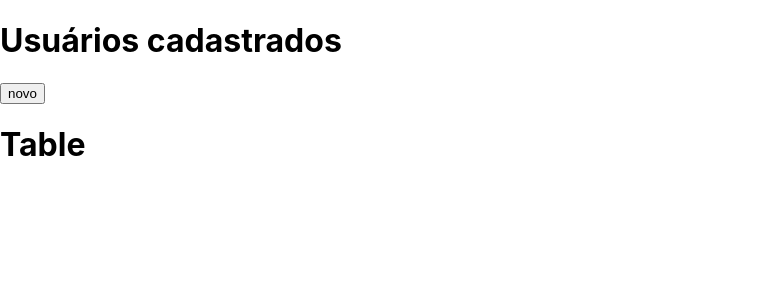
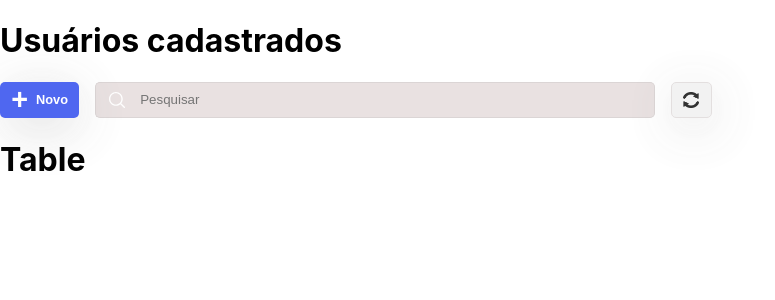
Before and after one commit to leandrochs/crud-cadastro-de-usuarios, a React (Create React App) app in the folder front-end/: page /user in a window 1280 px wide. Shown: the top 300 px of the page, without its empty margins (0-775 px from the left). Built offline with nearby package versions, Linux system fonts and the light colour scheme.

Commit message:
feat: adiciona elementos da barra de busca

```diff
--- a/front-end/src/components/Search/index.jsx
+++ b/front-end/src/components/Search/index.jsx
@@ -1,7 +1,42 @@
+import mGlass from '../../assets/magnifying-glass.svg';
+import refresh from '../../assets/refresh.png';
+import './style.css';
+
 function Search() {
+
+    async function onClick(e) {
+      e.preventDefault();
+      const res = await loginApi(email, password);
+
+      if (res.token) {
+        history.push('./user');
+        localStorage.setItem('token', JSON.stringify(res));
+      }
+
+      if (res.error) {
+        setErrorMessage(res.error);
+      }
+
+  }
+
   return (
-    <div>
-      <button className="bt-new" type="button">novo</button>
+    <div className="search-container">
+      <button className="btn-new" type="button">
+        <span className="plus">+</span>
+        Novo
+      </button>
+      <div className="img-container">
+        <img className="search-img" src={ mGlass } alt="Lupa de busca" />
+      </div>
+      <input
+        className="search-input"
+        type="text"
+        onChange={ ({ target }) => setEmail(target.value) }
+        placeholder="Pesquisar"
+      />
+      <button className="btn-refresh" type="button" onClick={onClick} >
+        <img className="refresh-img" src={ refresh } alt="Buscar" />
+      </button>
     </div>
   );
 }
--- a/front-end/src/components/Search/style.css
+++ b/front-end/src/components/Search/style.css
@@ -1,3 +1,92 @@
-.bt-new {
+.search-container {
+  display: flex;
+}
 
+.btn-new {
+  padding: 0.1rem 0.7rem;
+  box-shadow: 2px 10px 54px -5px rgba(124, 124, 124, 0.493);
+  border: none;
+  background-color: #2442ed;
+  border-radius: 5px;
+  font-size: 0.8rem;
+  font-weight: 700;
+  color: white;
+  opacity: 0.8;
+  display: flex;
+  align-items: center;
 }
+
+.btn-new:hover {
+  opacity: 1;
+  cursor: pointer;
+}
+
+.btn-new:active {
+  background-color: #4058e0;
+}
+
+.plus {
+  font-size: 1.8rem;
+  margin-right: 0.5rem;
+}
+
+.img-container {
+  border: 1px solid rgb(219, 213, 213);
+  margin-left: 1rem;
+  background-color: rgb(233, 225, 225);
+  border-right: none;
+  display: flex;
+  align-items: center;
+  justify-content: center;
+  border-radius: 5px 0 0 5px;
+}
+
+.search-img {
+  height: 1rem;
+  margin: 0 6px;
+  width: 1rem;
+  margin: 0 13px;
+}
+
+.search-input {
+  background-color: rgb(233, 225, 225);
+  border-radius: 0 5px 5px 0;
+  border: 1px solid rgb(219, 213, 213);
+  border-left: none;
+  width: 40vw;
+}
+
+.search-input:focus {
+  outline: none;
+}
+
+.btn-refresh {
+  padding: 0.1rem 0.7rem;
+  box-shadow: 2px 10px 54px -5px rgba(124, 124, 124, 0.493);
+  border: 1px solid rgb(221, 216, 216);
+  border-radius: 5px;
+  font-size: 0.8rem;
+  opacity: 0.8;
+  display: flex;
+  align-items: center;
+  margin-left: 1rem;
+}
+
+.btn-refresh:hover {
+  opacity: 1;
+  cursor: pointer;
+}
+
+.btn-refresh:active {
+  background-color: #bfc2d1;
+}
+
+.plus {
+  font-size: 1.8rem;
+  margin-right: 0.5rem;
+}
+
+.refresh-img {
+  height: 1rem;
+  width: 1rem;
+}
```
Also changed, not shown: front-end/src/assets/magnifying-glass.svg (added), front-end/src/assets/refresh.png (added).
